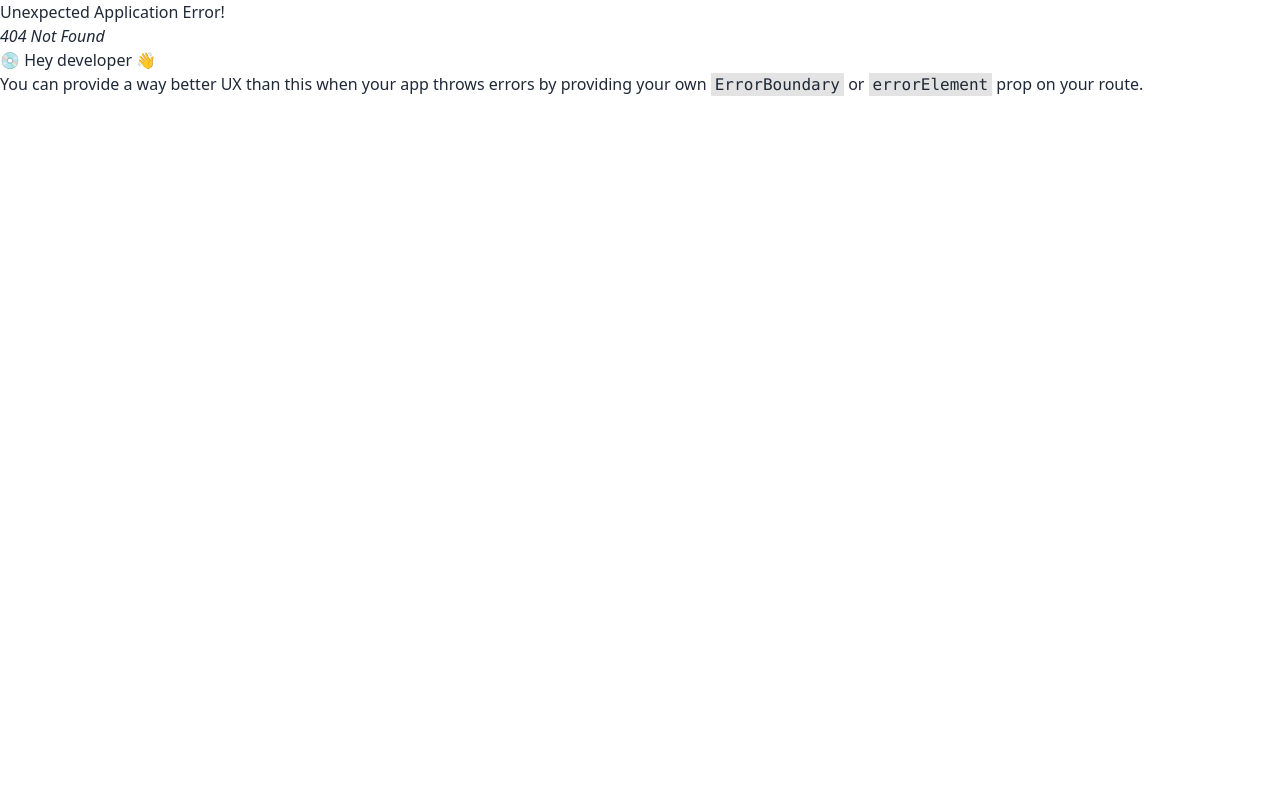
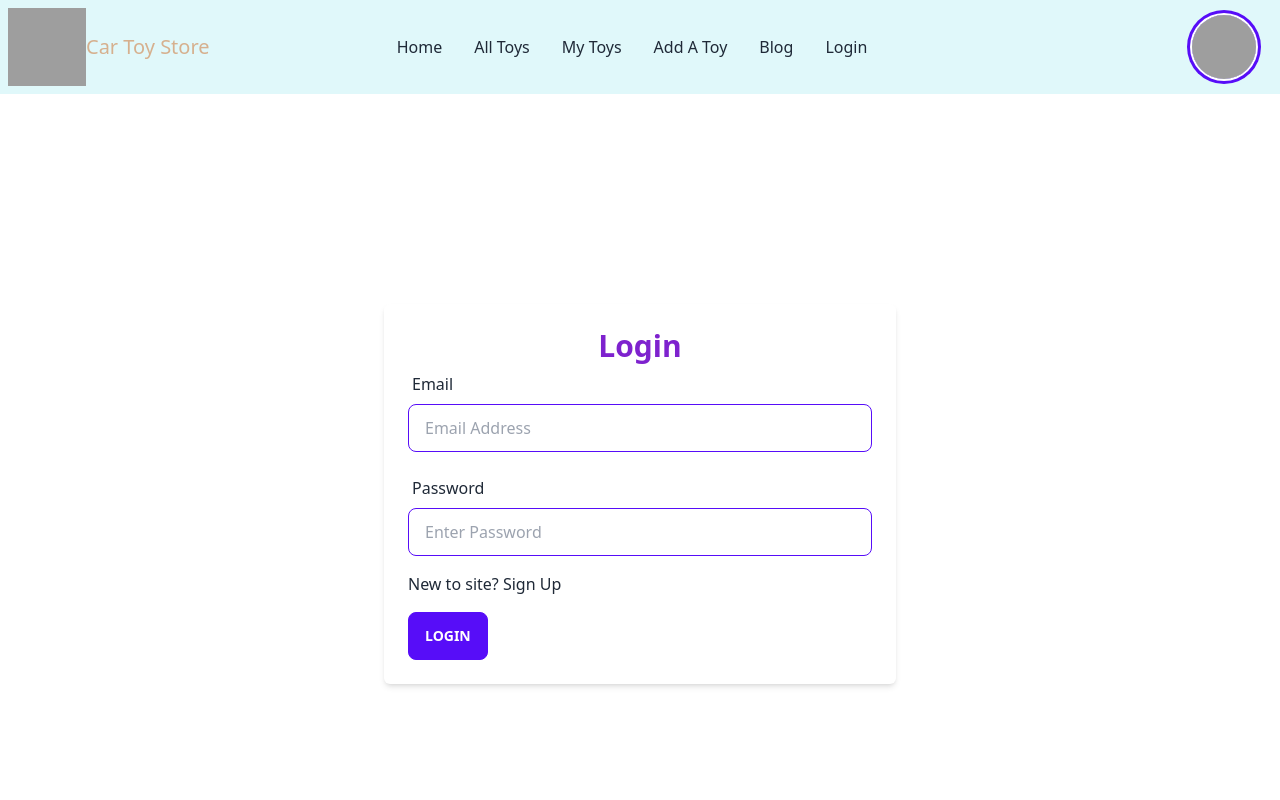
Before and after one commit to mksmmirhs/toy-hub-client, a React (Vite) app: page /login in a window 1280 px wide. Before the commit this address had no page. Shown: the top 800 px of the page. Built offline with nearby package versions, Linux system fonts and the light colour scheme; grey boxes are pictures that could not be loaded.

Commit message:
firebase login

```diff
--- a/package.json
+++ b/package.json
@@ -11,6 +11,7 @@
   },
   "dependencies": {
     "daisyui": "^2.51.6",
+    "firebase": "^9.22.0",
     "localforage": "^1.10.0",
     "match-sorter": "^6.3.1",
     "react": "^18.2.0",
--- a/src/AuthProvider/AuthProvider.jsx
+++ b/src/AuthProvider/AuthProvider.jsx
@@ -1,6 +1,9 @@
 import React, { createContext } from 'react';
+import { getAuth } from 'firebase/auth';
+import app from '../FireBase/FireBase.config';
 
 export const AuthContext = createContext(null);
+const auth = getAuth(app);
 
 const AuthProvider = ({ children }) => {
   const authInfo = {};
--- /dev/null
+++ b/src/FireBase/FireBase.config.js
@@ -0,0 +1,19 @@
+// Import the functions you need from the SDKs you need
+import { initializeApp } from 'firebase/app';
+// TODO: Add SDKs for Firebase products that you want to use
+// https://firebase.google.com/docs/web/setup#available-libraries
+
+// Your web app's Firebase configuration
+const firebaseConfig = {
+  apiKey: 'AIzaSyBpspYEWkBfBYcPhCVukn5hiIwrsHmZRGo',
+  authDomain: 'toy-store-c5606.firebaseapp.com',
+  projectId: 'toy-store-c5606',
+  storageBucket: 'toy-store-c5606.appspot.com',
+  messagingSenderId: '221750414506',
+  appId: '1:221750414506:web:ec4e5ecf56056699d1d4d3',
+};
+
+// Initialize Firebase
+const app = initializeApp(firebaseConfig);
+
+export default app;
--- /dev/null
+++ b/src/components/Login/Login.jsx
@@ -0,0 +1,49 @@
+import React from 'react';
+import { Link } from 'react-router-dom';
+
+const Login = () => {
+  return (
+    <div class="relative flex flex-col justify-center h-screen overflow-hidden">
+      <div class="w-full p-6 m-auto bg-white rounded-md shadow-md lg:max-w-lg">
+        <h1 class="text-3xl font-semibold text-center text-purple-700">
+          Login
+        </h1>
+        <form class="space-y-4">
+          <div>
+            <label class="label">
+              <span class="text-base label-text">Email</span>
+            </label>
+            <input
+              type="text"
+              placeholder="Email Address"
+              class="w-full input input-bordered input-primary"
+            />
+          </div>
+          <div>
+            <label class="label">
+              <span class="text-base label-text">Password</span>
+            </label>
+            <input
+              type="password"
+              placeholder="Enter Password"
+              class="w-full input input-bordered input-primary"
+            />
+          </div>
+          <div>
+            <p>
+              New to site?{' '}
+              <span>
+                <Link to="/signup">Sign Up</Link>
+              </span>
+            </p>
+          </div>
+          <div>
+            <button class="btn btn-primary">Login</button>
+          </div>
+        </form>
+      </div>
+    </div>
+  );
+};
+
+export default Login;
--- a/src/components/Shared/NavBar/NavBar.jsx
+++ b/src/components/Shared/NavBar/NavBar.jsx
@@ -14,14 +14,14 @@ const navBarMenu = (
       <Link to="/myToys">My Toys</Link>
     </li>
     <li>
-      <Link to="/AddToy">Add A Toy</Link>
+      <Link to="/addToy">Add A Toy</Link>
     </li>
     <li>
       <Link to="/blog">Blog</Link>
     </li>
 
     <li>
-      <Link to="/Login">Login</Link>
+      <Link to="/login">Login</Link>
     </li>
   </>
 );
@@ -66,7 +66,7 @@ const NavBar = () => {
       <div className="navbar-center hidden lg:flex">
         <ul className="menu menu-horizontal px-1">{navBarMenu}</ul>
       </div>
-      <div className="navbar-end me-4">
+      <div className="navbar-end me-4 tooltip-bottom" data-tip="hello">
         <div className="avatar">
           <div className=" w-16 rounded-full ring ring-primary ring-offset-base-100 ring-offset-2">
             <img src="/images/stock/photo-1534528741775-53994a69daeb.jpg" />
--- /dev/null
+++ b/src/error-page.jsx
@@ -0,0 +1,15 @@
+import { useRouteError } from 'react-router-dom';
+
+export default function ErrorPage() {
+  const error = useRouteError();
+
+  return (
+    <div id="error-page">
+      <h1>Oops!</h1>
+      <p>Sorry, an unexpected error has occurred.</p>
+      <p>
+        <i>{error.statusText || error.message}</i>
+      </p>
+    </div>
+  );
+}
--- a/src/main.jsx
+++ b/src/main.jsx
@@ -1,15 +1,23 @@
 import React from 'react';
 import ReactDOM from 'react-dom/client';
-import App from './App.jsx';
 import { createBrowserRouter, RouterProvider } from 'react-router-dom';
 import './index.css';
 import Main from './Layout/Main.jsx';
 import AuthProvider from './AuthProvider/AuthProvider.jsx';
+import ErrorPage from './error-page';
+import Login from './components/Login/Login';
 
 const router = createBrowserRouter([
   {
     path: '/',
     element: <Main></Main>,
+    errorElement: <ErrorPage></ErrorPage>,
+    children: [
+      {
+        path: '/login',
+        element: <Login></Login>,
+      },
+    ],
   },
 ]);
 
```
Also changed, not shown: 1 other file (tests, documents, lock files or other folders).
